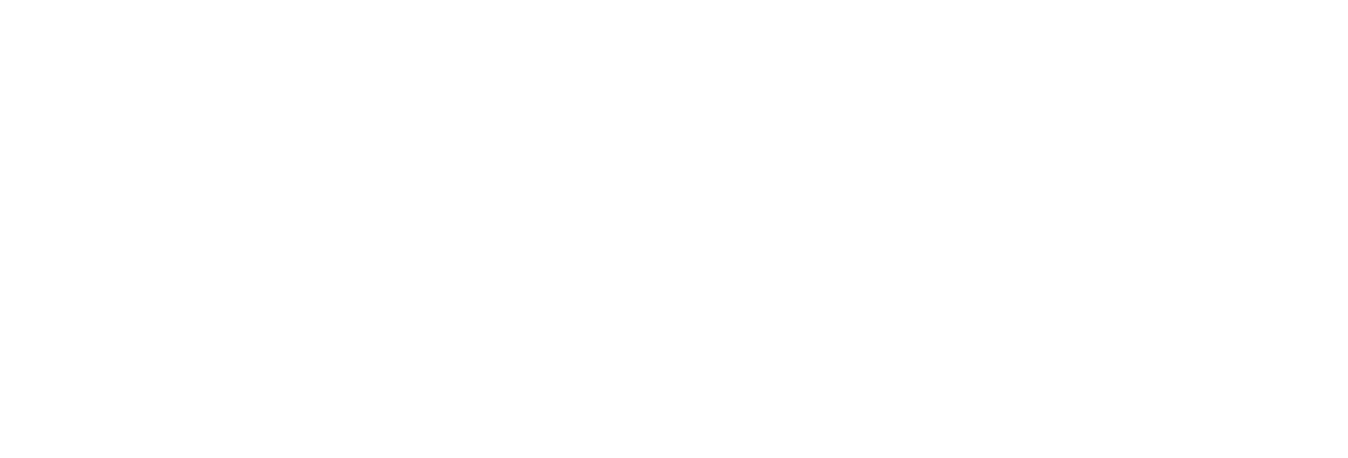
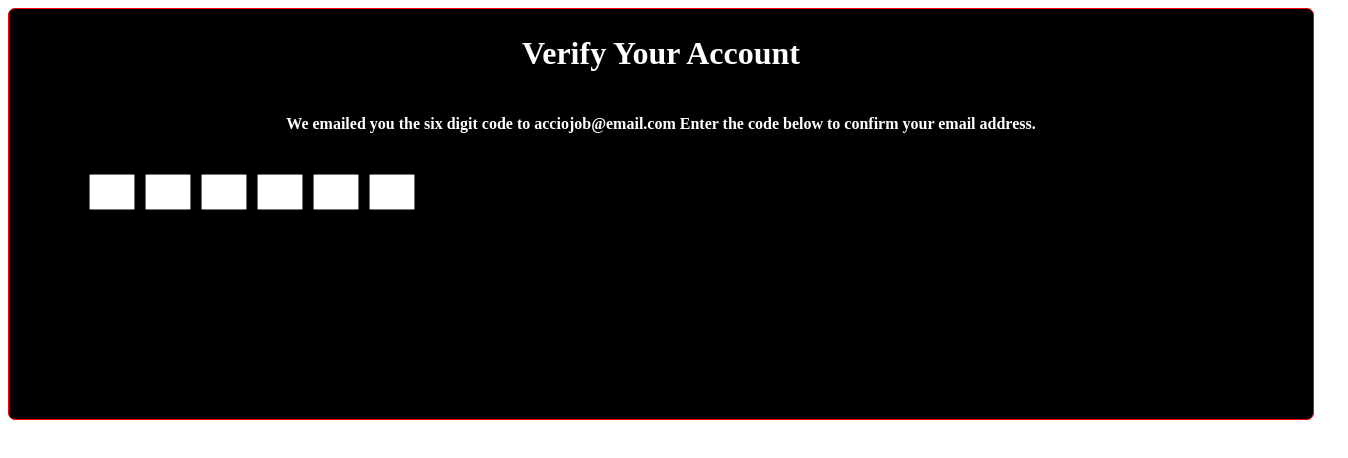
Before and after one commit to acciojob/OTP-lucifer100201, a website: page main.html in a window 1280 px wide. Shown: the whole page, 1348 px wide, since content can reach past the window. Drawn offline with Linux system fonts and the light colour scheme.

Commit message:
created a submission

```diff
--- a/main.html
+++ b/main.html
@@ -8,6 +8,19 @@
 
 <body>
 	<!-- the entire body must be written by student -->
+	<div id="main">
+	<h1 id="verification_heading">Verify Your Account</h1>
+	<h4 id="verification_subtext ">We emailed you the six digit code to acciojob@email.com Enter the code below to confirm your email address.</h4>
+	<div class="code-container">
+		<input type="text" maxlength="1" class="code">
+		<input type="text" maxlength="1" class="code">
+		<input type="text" maxlength="1" class="code">
+		<input type="text" maxlength="1" class="code">
+		<input type="text" maxlength="1" class="code">
+		<input type="text" maxlength="1" class="code">
+	</div>
+	</div>
+
     <script type="text/javascript" src="./script.js">
 </script>
 
--- a/script.js
+++ b/script.js
@@ -1 +1,21 @@
-//your JS code here. If required.
+
+let inputs= document.querySelectorAll(".code");
+console.log(inputs);
+
+inputs.forEach((input,index)=>{
+	input.addEventListener("input",(e)=>{
+		console.log(e.target.value.length)
+		if(e.target.value.length===1){
+			if(index < inputs.length - 1){
+				inputs[index+1].focus();
+			}
+		}
+	})
+	input.addEventListener("keydown",(e)=>{
+	if(e.key=== 'Backspace' && input.value.length === 0){
+		if(index >0){
+			inputs[index - 1].focus();
+		}
+	}
+})
+});
--- a/styles.css
+++ b/styles.css
@@ -1 +1,33 @@
 /*  your css code here. If applicable */
+#main{
+	width:100%;
+    height:400px;
+	background-color:black;
+	color:#fff;
+	display:flex;
+	flex-direction:column;
+	align-items:center;
+	border:1px solid red;
+	border-radius:7px;
+	padding:5px 20px;
+}
+
+	.code-container {
+    width: 100%;
+    position: relative;
+    margin: 0 auto;
+    display: flex;
+    align-items: center;
+    left: 55px;
+    top: 20px;
+}
+
+.code-container input{
+	display:flex;
+	align-items:center;
+	justify-content:center;
+	width:20px;
+	height:30px;
+	margin-inline:5px;
+	padding-left:20px;
+}
```
